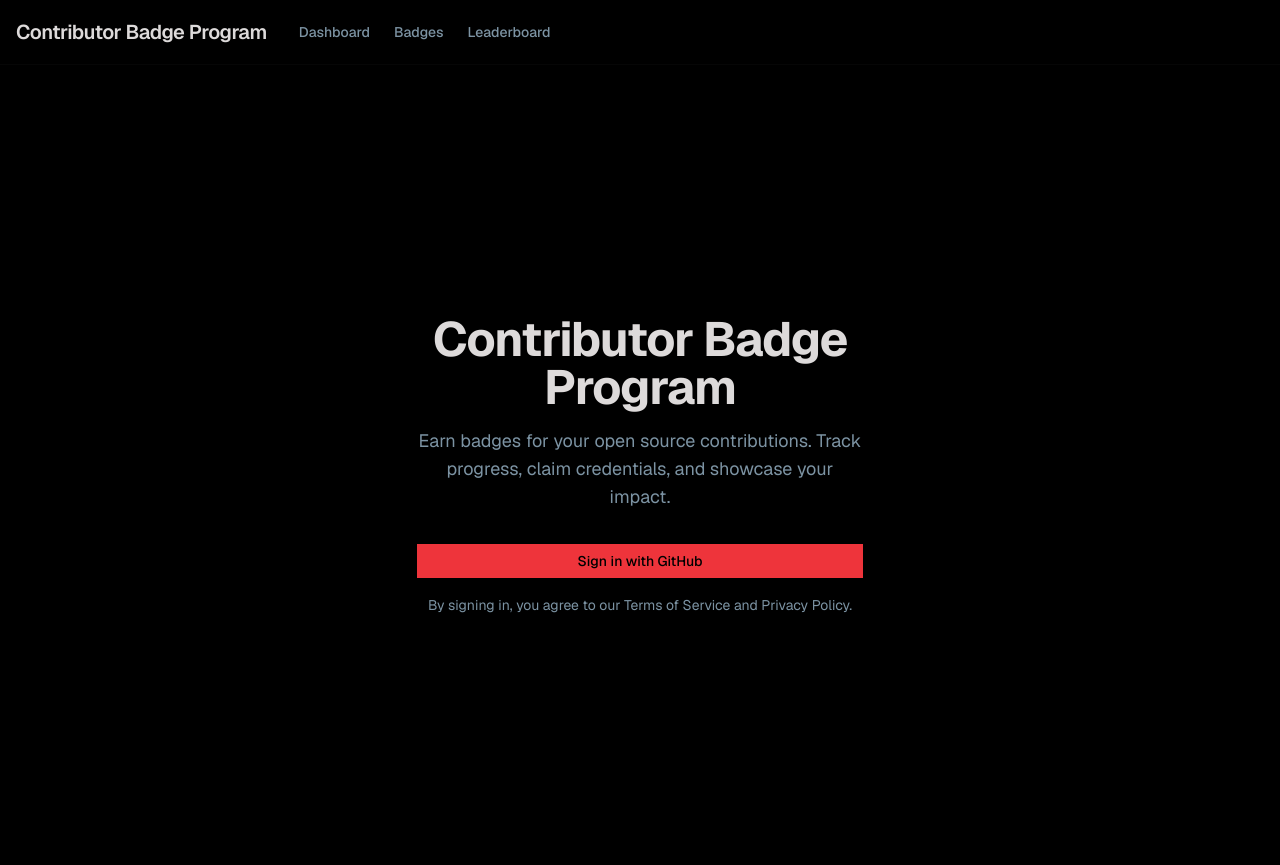
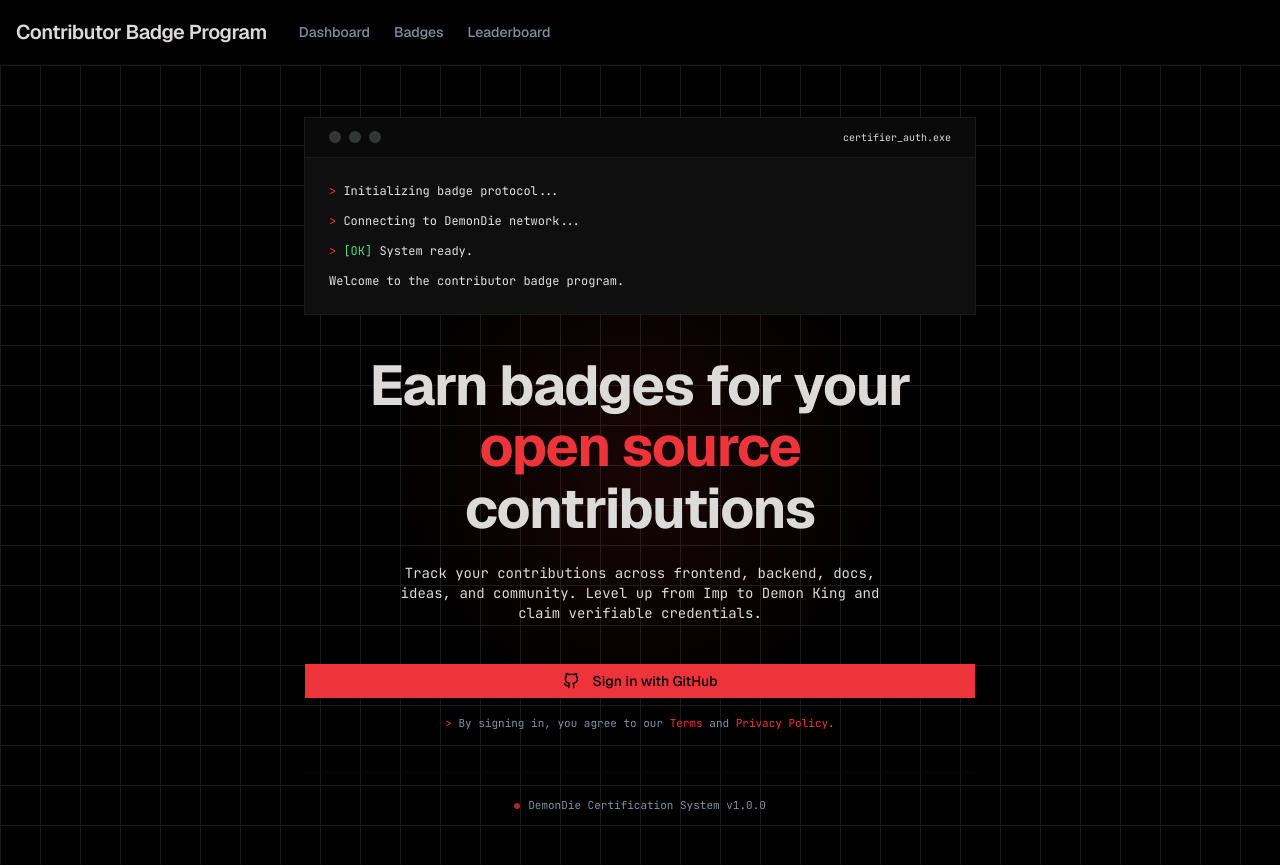
Before and after one commit to Demon-Die/Certifier, a Next.js app: page / in a window 1280 px wide. Built offline with nearby package versions, Linux system fonts and the light colour scheme; no server answers.

Commit message:
feat(ui): improve landing page visual impact
- Add grid-bg background pattern to main container
- Add radial-glow overlay behind terminal window for depth
- Add corner-accent hover brackets to terminal window
- Position content above glow with z-10

```diff
--- a/src/app/page.tsx
+++ b/src/app/page.tsx
@@ -1,24 +1,66 @@
-import { Button } from '@/components/ui/button';
+'use client';
+
+import { SignInButton } from '@/components/auth/sign-in-button';
 
 export default function Home() {
   return (
-    <main className="flex min-h-screen flex-col items-center justify-center bg-background p-8">
-      <div className="w-full max-w-md text-center space-y-8">
-        <div className="space-y-4">
-          <h1 className="text-4xl font-bold tracking-tight text-foreground sm:text-5xl">
-            Contributor Badge Program
+    <main className="flex min-h-screen flex-col items-center justify-center p-gutter-mobile md:p-gutter grid-bg relative">
+      {/* Red radial glow behind the terminal */}
+      <div className="absolute top-1/2 left-1/2 -translate-x-1/2 -translate-y-1/2 w-[600px] h-[600px] radial-glow pointer-events-none" />
+      <div className="w-full max-w-2xl mx-auto space-y-10 relative z-10">
+        {/* Terminal header */}
+        <div className="terminal-window relative group">
+          <div className="corner-accent" />
+          <div className="corner-accent bottom-0 left-0 border-t-0 border-b border-l border-r-0" />
+          <div className="terminal-titlebar">
+            <span className="terminal-dot" />
+            <span className="terminal-dot" />
+            <span className="terminal-dot" />
+            <span className="ml-auto text-on-surface-variant text-[10px]">certifier_auth.exe</span>
+          </div>
+          <div className="terminal-content space-y-3">
+            <p>
+              <span className="text-primary">&gt;</span> Initializing badge protocol...
+            </p>
+            <p>
+              <span className="text-primary">&gt;</span> Connecting to DemonDie network...
+            </p>
+            <p>
+              <span className="text-primary">&gt;</span> <span className="text-success">[OK]</span>{' '}
+              System ready.
+            </p>
+            <p className="text-on-surface-variant">Welcome to the contributor badge program.</p>
+          </div>
+        </div>
+
+        {/* Hero content */}
+        <div className="space-y-6 text-center">
+          <h1 className="font-sans text-display-lg text-foreground tracking-tight">
+            Earn badges for your
+            <br />
+            <span className="text-primary">open source</span> contributions
           </h1>
-          <p className="text-lg text-muted-foreground">
-            Earn badges for your open source contributions. Track progress, claim credentials, and
-            showcase your impact.
+          <p className="font-mono text-sm text-on-surface-variant max-w-lg mx-auto">
+            Track your contributions across frontend, backend, docs, ideas, and community. Level up
+            from Imp to Demon King and claim verifiable credentials.
           </p>
         </div>
-        <div className="space-y-4">
-          <Button size="lg" className="w-full" variant="default">
-            Sign in with GitHub
-          </Button>
-          <p className="text-sm text-muted-foreground">
-            By signing in, you agree to our Terms of Service and Privacy Policy.
+
+        {/* Action */}
+        <div className="flex flex-col items-center gap-4">
+          <SignInButton />
+          <p className="font-mono text-[11px] text-muted-foreground">
+            <span className="text-primary">&gt;</span> By signing in, you agree to our{' '}
+            <span className="text-primary hover:underline cursor-pointer">Terms</span> and{' '}
+            <span className="text-primary hover:underline cursor-pointer">Privacy Policy</span>.
+          </p>
+        </div>
+
+        {/* Bottom status line */}
+        <div className="border-t border-surface-container pt-6 text-center">
+          <p className="font-mono text-[11px] text-muted-foreground">
+            <span className="w-1.5 h-1.5 rounded-full bg-primary animate-pulse inline-block mr-2" />
+            DemonDie Certification System v1.0.0
           </p>
         </div>
       </div>
```
